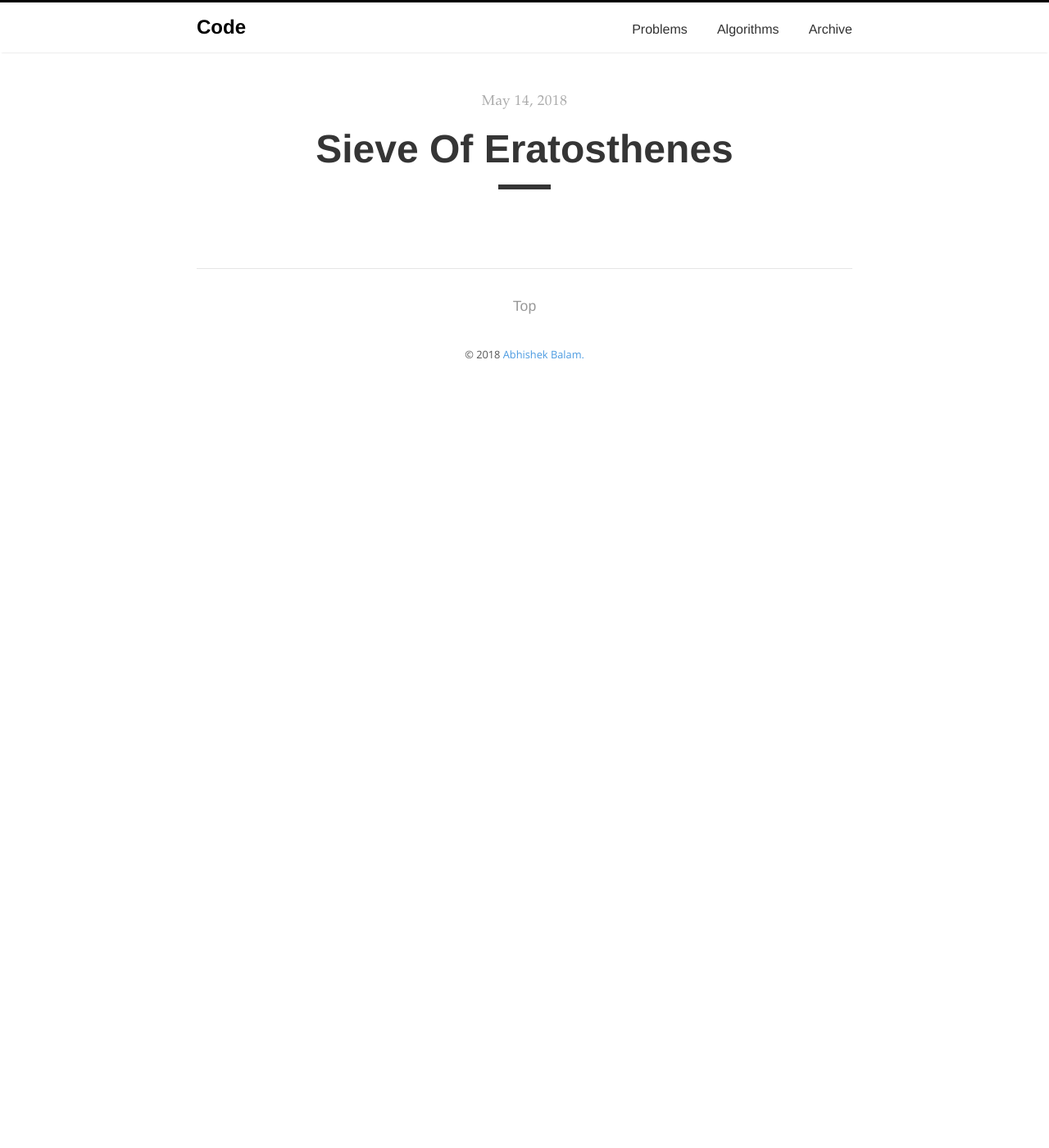
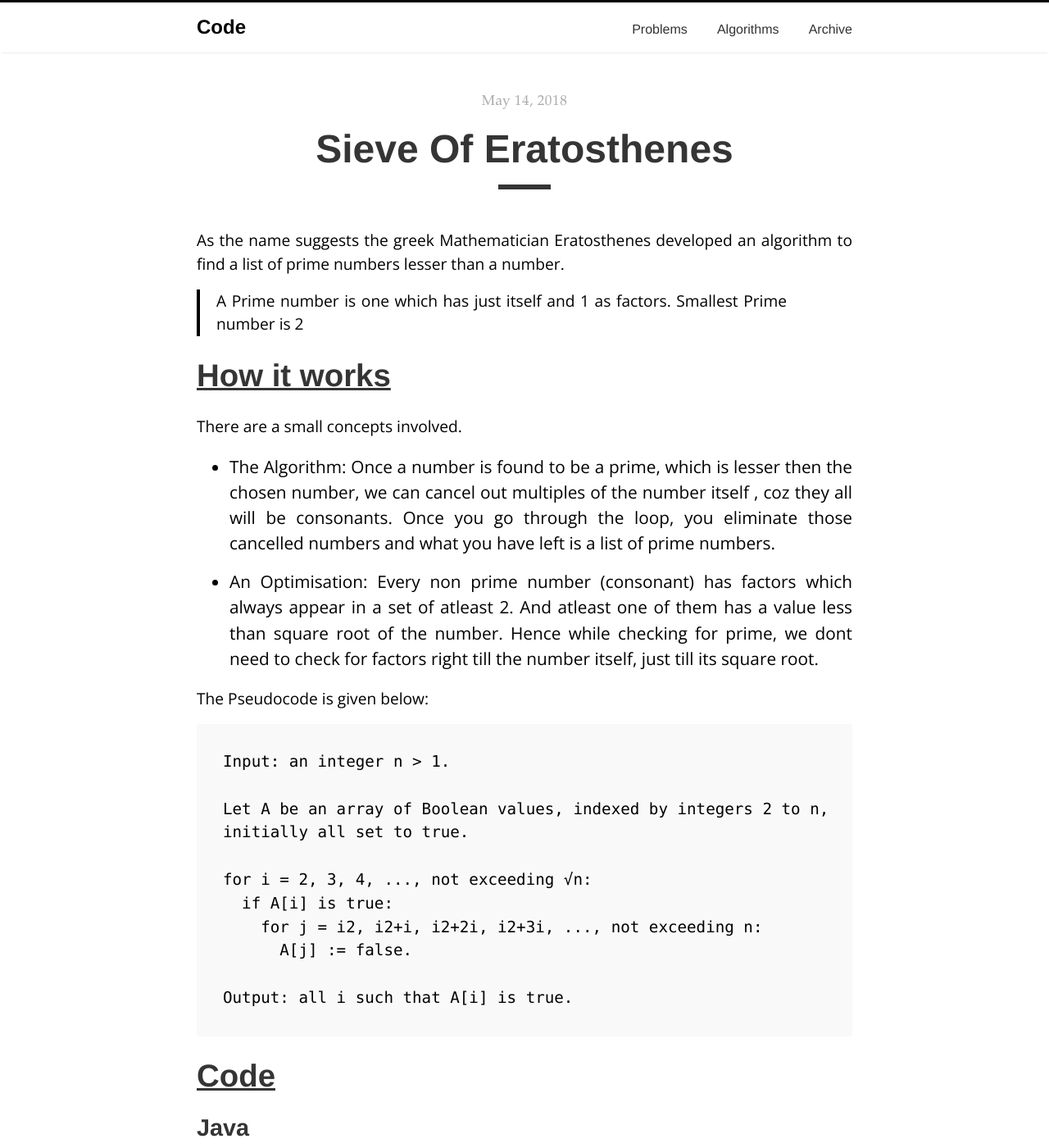
Before and after one commit to abhishekbalam-xyz/code, a Jekyll site: the page built from _algorithms/2018-05-14-sieve-of-eratosthenes.md, in a window 1280 px wide and 1400 px high. Shown: the whole window at 82% size. Built offline with Jekyll 4.4.1, drawn with Linux system fonts in a browser that asks for light colours; some of the changed text lies outside the part shown.

Commit message:
Mon Jun 18 23:47:09 IST 2018

````diff
--- a/_algorithms/2018-05-14-sieve-of-eratosthenes.md
+++ b/_algorithms/2018-05-14-sieve-of-eratosthenes.md
@@ -3,3 +3,99 @@ layout: note
 title: "Sieve Of Eratosthenes"
 
 ---
+
+As the name suggests the greek Mathematician Eratosthenes developed an algorithm to find a list of prime numbers lesser than a number.
+
+> A Prime number is one which has just itself and 1 as factors.
+> Smallest Prime number is 2
+
+# How it works
+
+There are a small concepts involved.
+- The Algorithm: Once a number is found to be a prime, which is lesser then the chosen number, we can cancel out multiples of the number itself , coz they all will be consonants. Once you go through the loop, you eliminate those cancelled numbers and what you have left is a list of prime numbers.
+
+- An Optimisation: Every non prime number (consonant) has factors which always appear in a set of atleast 2. And atleast one of them has a value less than square root of the number. Hence while checking for prime, we dont need to check for factors right till the number itself, just till its square root.
+
+The Pseudocode is given below:
+```
+Input: an integer n > 1.
+
+Let A be an array of Boolean values, indexed by integers 2 to n,
+initially all set to true.
+
+for i = 2, 3, 4, ..., not exceeding √n:
+  if A[i] is true:
+    for j = i2, i2+i, i2+2i, i2+3i, ..., not exceeding n:
+      A[j] := false.
+
+Output: all i such that A[i] is true.
+```
+
+# Code
+
+## Java
+
+{% highlight java %}
+import java.util.*;
+import java.lang.*;
+import java.io.*;
+
+class Main
+{
+    private static void primelist(int num){
+        boolean primes[] = new boolean[(num+1)];
+
+        for(int i=0; i<=num; i++ ){
+            primes[i]=true;
+        }
+
+        for(int i=2; i<=Math.sqrt(num); i++){
+            if(primes[i]==true){
+                for(int j=2*i;j<=num;j+=i){
+                    primes[j]=false;
+                }
+            }
+        }
+
+        System.out.print("The Primes Are: ");
+
+        for(int k=2; k<=num; k++){
+            if(primes[k]==true){
+                System.out.print(" "+k);
+            }
+        }
+
+    }
+	public static void main (String[] args)
+	{
+		Scanner sc = new Scanner(System.in);
+		System.out.println("Enter the number:");
+		int num=sc.nextInt();
+		primelist(num);
+	}
+}
+{% endhighlight%}
+
+
+## Python
+
+{% highlight python %}
+def primelist(n):
+    prime = [True for i in range(n+1)]
+    p = 2
+    while (p * p <= n):
+        if (prime[p] == True):
+            for i in range(p * 2, n+1, p):
+                prime[i] = False
+        p += 1
+
+    for p in range(2, n):
+        if prime[p]:
+            print p,
+
+def main():
+    num=int(input("Enter the number:"));
+    primelist(num)
+
+main()
+{% endhighlight%}
````
Also changed, not shown: 12 other files.
